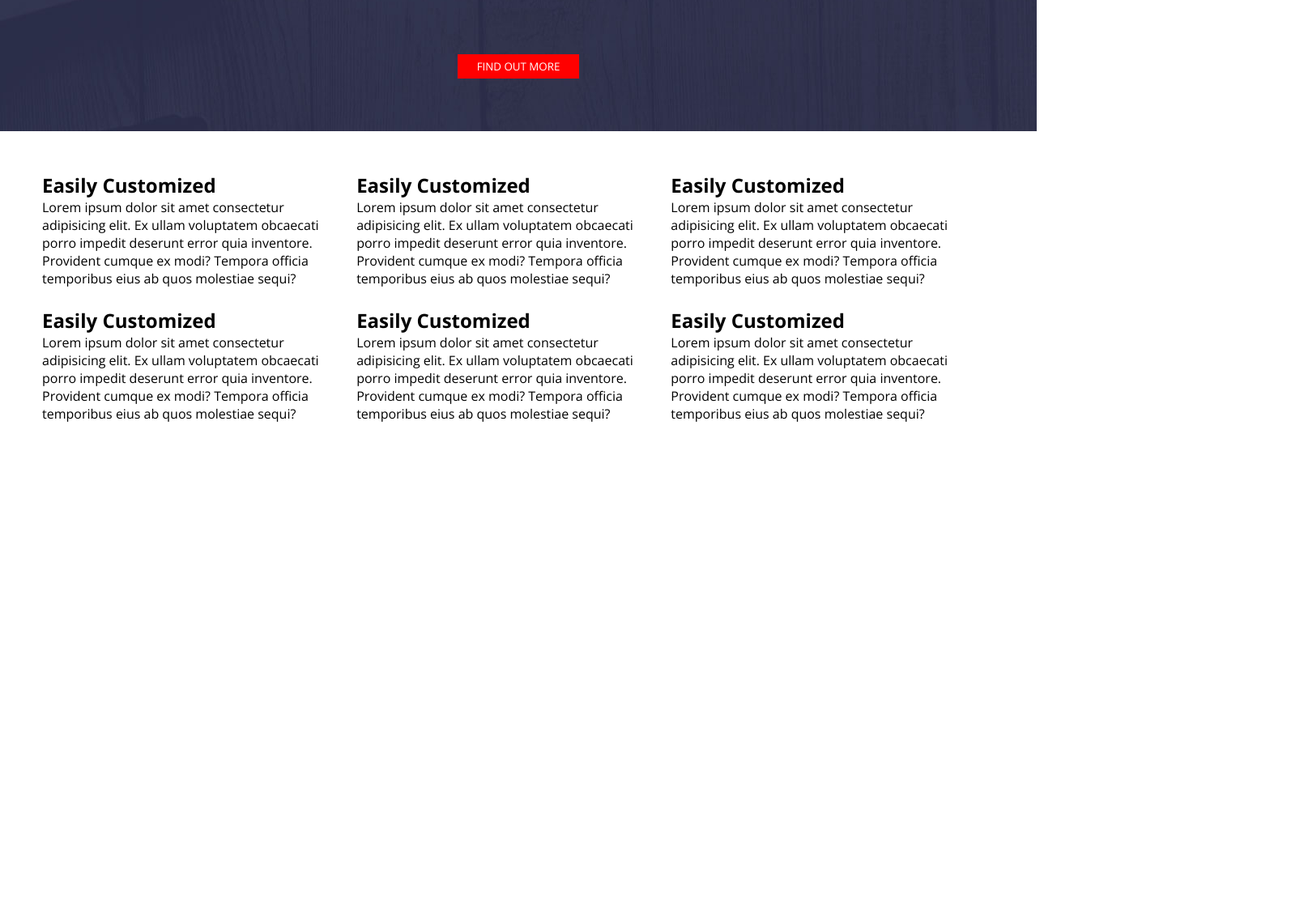
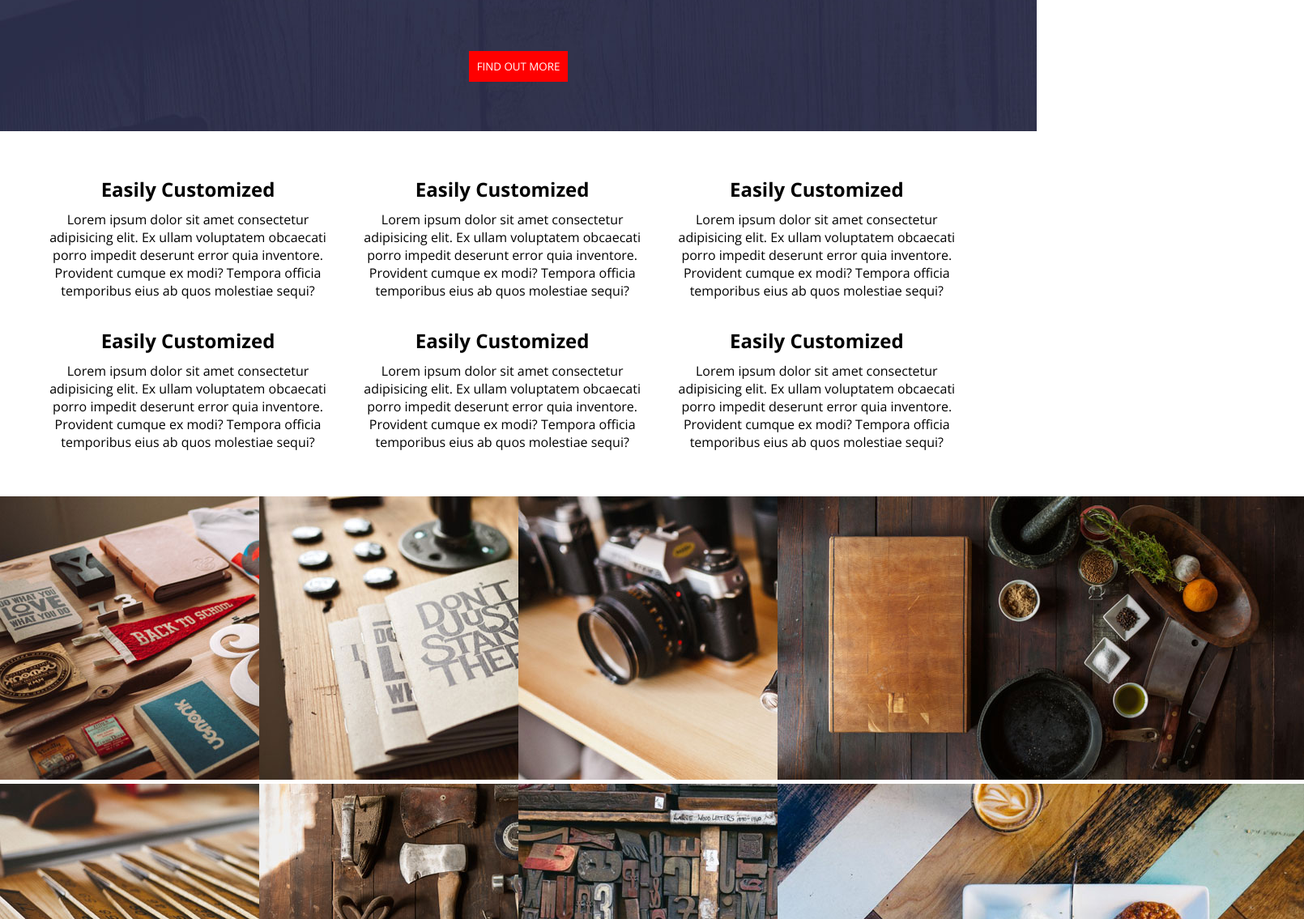
Before and after one commit to sandeep952/ActiveBox-template, a plain HTML site: page index.html in a window 1280 px wide. Shown: the part 438-1573 px from the top of the page at 81% size, 1610 px wide, since content can reach past the window. Before the commit the page ends 972 px from the top, so only its background shows below. Drawn offline with nearby package versions, Linux system fonts and the light colour scheme.

Commit message:
added features and images section

```diff
--- a/index.css
+++ b/index.css
@@ -35,13 +35,11 @@
 .red-button{
     display: block;
     color: white;
-    width: 150px;
     margin: 70px auto;
     background: red;
     border: none;
-    height: 30px;
+    padding: 10px;
     text-transform: uppercase;
-
 }
 
 .logo{
@@ -81,3 +79,33 @@ background-color: white;
 .features{
     margin-top: 3%;
 }
+
+.feature h2, .feature p{
+    text-align: center;
+    padding: 5px;
+}
+.nav-bar{
+ padding: 20px;
+}
+
+.images{
+    margin-top: 3%;
+}
+.image{
+    width: 25%;
+    float: left;
+}
+.images::after{
+    clear: both;
+    content: "";
+    display: inline-block;
+}
+.download-now{
+    text-align: center;
+    margin-top: 5%;
+    word-spacing: 1px;
+}
+
+.download-now button{
+    text-transform: uppercase;
+}
--- a/index.html
+++ b/index.html
@@ -1,5 +1,6 @@
 <!DOCTYPE html>
 <html lang="en">
+
 <head>
     <meta charset="UTF-8">
     <meta name="viewport" content="width=device-width, initial-scale=1.0">
@@ -9,13 +10,14 @@
 
     <title>ActiveBox</title>
 </head>
+
 <body>
 
     <header class="banner">
 
         <nav class="center nav-bar">
             <div class="logo">
-                <img src="./images/logo.png"/>
+                <img src="./images/logo.png" />
             </div>
             <ul>
                 <li>
@@ -49,7 +51,8 @@
                 Multi purpose template
             </h1>
             <p class="small-text">
-                Lorem ipsum dolor sit amet consectetur adipisicing elit. Earum, debitis suscipit velit quis eos quisquam deleniti harum obcaecati. Asperiores consequuntur
+                Lorem ipsum dolor sit amet consectetur adipisicing elit. Earum, debitis suscipit velit quis eos quisquam
+                deleniti harum obcaecati. Asperiores consequuntur
             </p>
 
             <button class="red-button">
@@ -64,45 +67,84 @@
             <h2>
                 Easily Customized
             </h2>
-            <p>Lorem ipsum dolor sit amet consectetur adipisicing elit. Ex ullam voluptatem obcaecati porro impedit deserunt error quia inventore. Provident cumque ex modi? Tempora officia temporibus eius ab quos molestiae sequi?
+            <p>Lorem ipsum dolor sit amet consectetur adipisicing elit. Ex ullam voluptatem obcaecati porro impedit
+                deserunt error quia inventore. Provident cumque ex modi? Tempora officia temporibus eius ab quos
+                molestiae sequi?
             </p>
         </div>
         <div class="feature">
             <h2>
                 Easily Customized
             </h2>
-            <p>Lorem ipsum dolor sit amet consectetur adipisicing elit. Ex ullam voluptatem obcaecati porro impedit deserunt error quia inventore. Provident cumque ex modi? Tempora officia temporibus eius ab quos molestiae sequi?
+            <p>Lorem ipsum dolor sit amet consectetur adipisicing elit. Ex ullam voluptatem obcaecati porro impedit
+                deserunt error quia inventore. Provident cumque ex modi? Tempora officia temporibus eius ab quos
+                molestiae sequi?
             </p>
         </div>
         <div class="feature">
             <h2>
                 Easily Customized
             </h2>
-            <p>Lorem ipsum dolor sit amet consectetur adipisicing elit. Ex ullam voluptatem obcaecati porro impedit deserunt error quia inventore. Provident cumque ex modi? Tempora officia temporibus eius ab quos molestiae sequi?
+            <p>Lorem ipsum dolor sit amet consectetur adipisicing elit. Ex ullam voluptatem obcaecati porro impedit
+                deserunt error quia inventore. Provident cumque ex modi? Tempora officia temporibus eius ab quos
+                molestiae sequi?
             </p>
         </div>
         <div class="feature">
             <h2>
                 Easily Customized
             </h2>
-            <p>Lorem ipsum dolor sit amet consectetur adipisicing elit. Ex ullam voluptatem obcaecati porro impedit deserunt error quia inventore. Provident cumque ex modi? Tempora officia temporibus eius ab quos molestiae sequi?
+            <p>Lorem ipsum dolor sit amet consectetur adipisicing elit. Ex ullam voluptatem obcaecati porro impedit
+                deserunt error quia inventore. Provident cumque ex modi? Tempora officia temporibus eius ab quos
+                molestiae sequi?
             </p>
         </div>
         <div class="feature">
             <h2>
                 Easily Customized
             </h2>
-            <p>Lorem ipsum dolor sit amet consectetur adipisicing elit. Ex ullam voluptatem obcaecati porro impedit deserunt error quia inventore. Provident cumque ex modi? Tempora officia temporibus eius ab quos molestiae sequi?
+            <p>Lorem ipsum dolor sit amet consectetur adipisicing elit. Ex ullam voluptatem obcaecati porro impedit
+                deserunt error quia inventore. Provident cumque ex modi? Tempora officia temporibus eius ab quos
+                molestiae sequi?
             </p>
         </div>
         <div class="feature ">
             <h2>
                 Easily Customized
             </h2>
-            <p>Lorem ipsum dolor sit amet consectetur adipisicing elit. Ex ullam voluptatem obcaecati porro impedit deserunt error quia inventore. Provident cumque ex modi? Tempora officia temporibus eius ab quos molestiae sequi?
+            <p>Lorem ipsum dolor sit amet consectetur adipisicing elit. Ex ullam voluptatem obcaecati porro impedit
+                deserunt error quia inventore. Provident cumque ex modi? Tempora officia temporibus eius ab quos
+                molestiae sequi?
             </p>
         </div>
+    </div>
 
+    <div class="images">
+        <div class="image">
+            <img src="./images/work-1.jpg" />
+        </div>
+        <div class="image">
+            <img src="./images/work-2.jpg" />
+        </div>
+        <div class="image">
+            <img src="./images/work-3.jpg" />
+        </div>
+        <div class="image">
+            <img src="./images/work-4.jpg" />
+        </div>
+        <div class="image">
+            <img src="./images/work-5.jpg" />
+        </div>
+        <div class="image">
+            <img src="./images/work-6.jpg" />
+        </div>
+        <div class="image">
+            <img src="./images/work-7.jpg" />
+        </div>
+        <div class="image">
+            <img src="./images/work-8.jpg" />
+        </div>
     </div>
 </body>
+
 </html>
```
Lines whose indentation alone changed are shown as unchanged.
